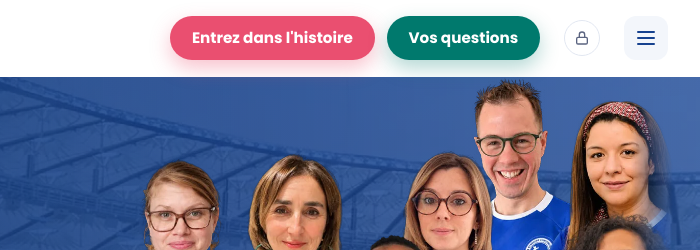
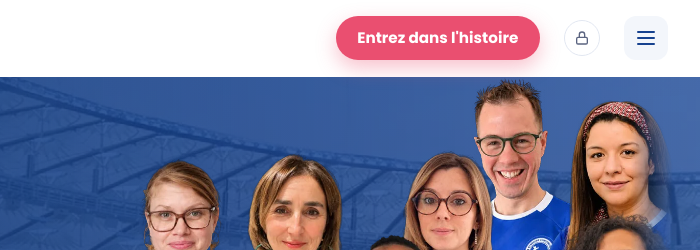
Before and after one commit to sporcftcirpauto/elections-cftc-irpauto, a plain HTML site: page index.html in a window 1280 px wide. Shown: the top 250 px of the page, 580-1280 px from the left. Drawn offline with Linux system fonts and the light colour scheme.

Commit message:
Vos questions : bouton et formulaire masqués en attendant la réception des messages
Co-Authored-By: Claude Opus 5.5 <noreply@anthropic.com>

```diff
--- a/index.html
+++ b/index.html
@@ -77,10 +77,11 @@
       <a href="#tracts">Nos tracts</a>
       <a href="#comment-voter">Comment voter&nbsp;?</a>
       <a class="btn btn-pink nav-cta-mobile" href="#vote">Entrez dans l'histoire</a>
-      <a class="btn btn-teal nav-cta-mobile" href="#questions">Vos questions</a>
+      <!-- « Vos questions » masqué en attendant que la boîte pro reçoive les messages du formulaire : retirer « hidden » (3 endroits) pour le remettre -->
+      <a class="btn btn-teal nav-cta-mobile" href="#questions" hidden>Vos questions</a>
     </nav>
     <a class="btn btn-pink header-cta" href="#vote">Entrez dans l'histoire</a>
-    <a class="btn btn-teal header-cta header-cta-q" href="#questions">Vos questions</a>
+    <a class="btn btn-teal header-cta header-cta-q" href="#questions" hidden>Vos questions</a>
     <a class="header-login" href="publier.html" rel="nofollow" title="Connexion (équipe)" aria-label="Connexion à l'espace équipe">
       <svg class="i"><use href="#i-lock"/></svg>
     </a>
@@ -584,7 +585,7 @@
   </section>
 
   <!-- ============ VOS QUESTIONS (formulaire envoyé à syndicat.cftc@irpauto.fr) ============ -->
-  <section class="section pattern section-questions" id="questions" aria-labelledby="questions-title">
+  <section class="section pattern section-questions" id="questions" aria-labelledby="questions-title" hidden>
     <div class="container">
       <header class="section-head center reveal">
         <p class="eyebrow">Vos questions</p>
```
